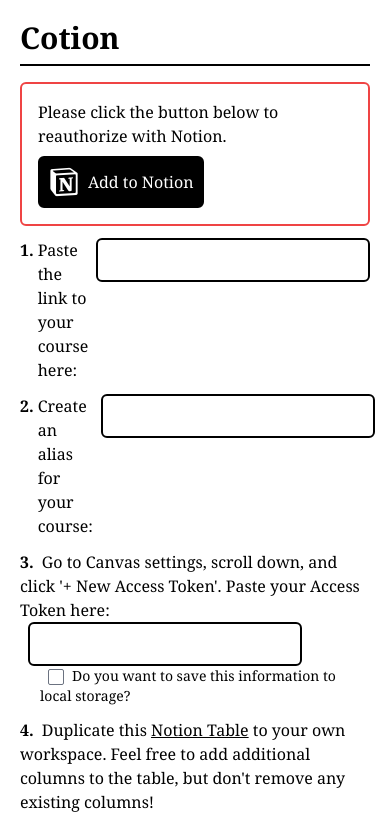
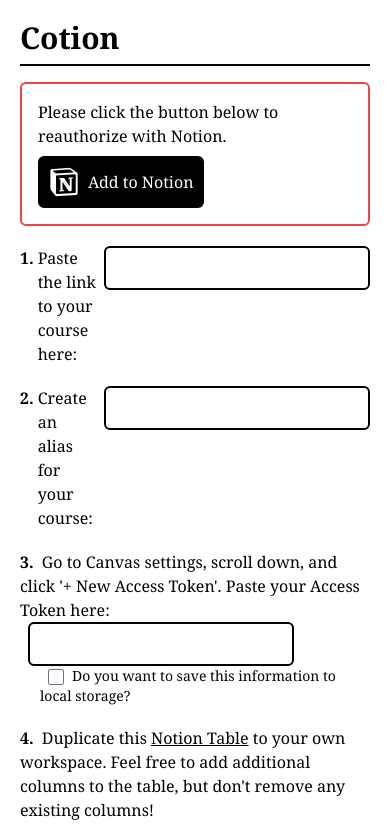
Before and after one commit to Cotion-App/frontend, a React (Create React App) app: page / in a window 390 px wide. Shown: the top 829 px of the page. Built offline with nearby package versions, Linux system fonts and the light colour scheme.

Commit message:
responsive web design

```diff
--- a/src/App.js
+++ b/src/App.js
@@ -7,9 +7,9 @@
 
   return (
     <div className="App">
-      <div className="content font-serif w-full md:w-1/2 mx-auto p-5">
+      <div className="content font-serif md:w-4/6 mx-auto p-5 max-w-xl">
         <div className="header text-3xl pb-2 font-bold"> Cotion</div>
-        <div className="body space-y-3 border-y-2 border-black py-4">
+        <div className="body space-y-5 border-y-2 border-black py-4">
           <div className="notion-auth border-2 border-red-500 rounded-md p-4">
             <div className="mb-2">Please click the button below to reauthorize with Notion.</div>
             <button className="flex items-center">
--- a/src/index.css
+++ b/src/index.css
@@ -8,13 +8,17 @@
           rounded-md p-2
           border-2 border-black
           hover:bg-white hover:text-black
-          duration-300
+          duration-200
 }
 
 input {
   @apply border-2 border-black
-         rounded-md grow ml-2
+         rounded-md ml-2
          h-min
+         focus:outline-none
+         px-2
+         duration-200
+
 }
 b {
   @apply mr-1
```
